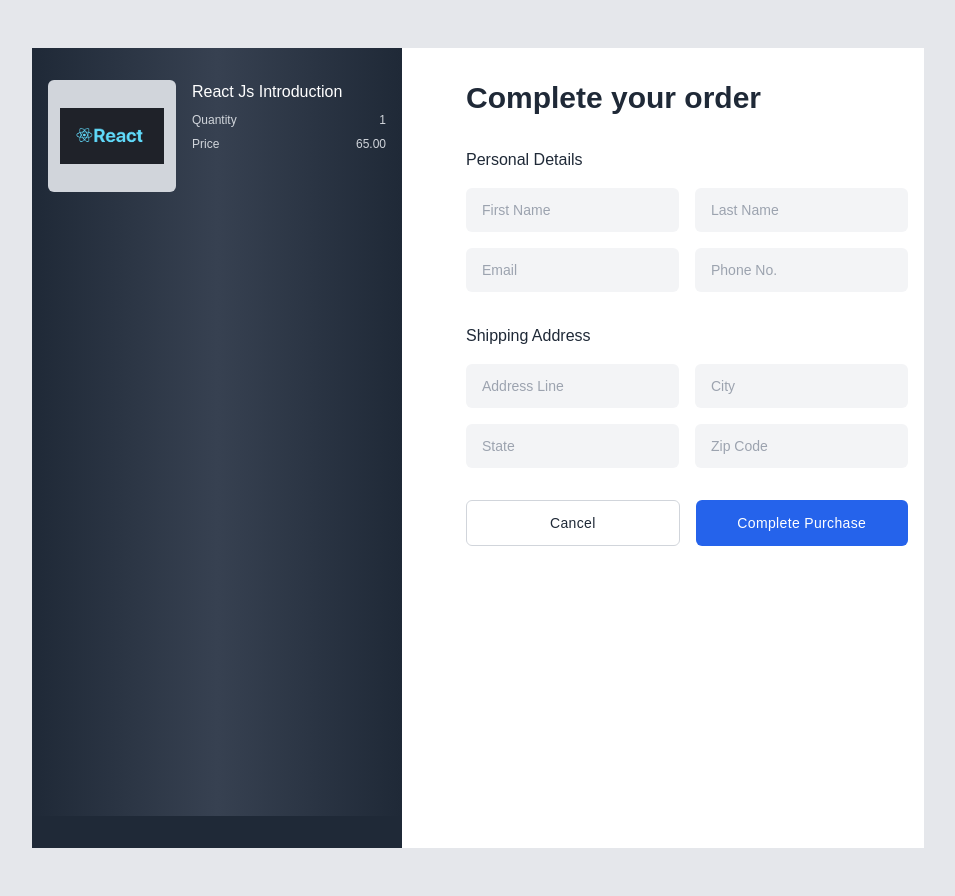
After one commit to Midlands-State-University-Org/google-classroom-shortcourses, a Django app: page /course/checkout/1/ in a window 1280 px wide. The commit adds this page. Shown: the whole page, without its empty margins (162-1117 px from the left). Run offline with Django 5.2, Linux system fonts and the light colour scheme; data comes from the database, SQL or seed files in the repository; both versions use the stored data as it was after the commit; some libraries are stand-ins or nearby versions.

Commit message:
course checkout uis

```diff
--- a/coursesdev/djangoGoogleClassroom/models.py
+++ b/coursesdev/djangoGoogleClassroom/models.py
@@ -13,6 +13,14 @@ class Course(models.Model):
     startdate = models.DateField(default=date.today)
     googleclassroomid = models.CharField(max_length=255, unique=True)
 
+
+
+
+    def get_google_classroom_url(self):
+        if self.googleclassroomid:
+            return f"https://classroom.google.com/c/{self.googleclassroomid}"
+        return "#"
+
     def __str__(self):
         return self.name
 
--- /dev/null
+++ b/coursesdev/djangoGoogleClassroom/templates/course-checkout.html
@@ -0,0 +1,104 @@
+<!DOCTYPE html>
+<html lang="en">
+<head>
+    <meta charset="UTF-8">
+    <meta name="viewport" content="width=device-width, initial-scale=1.0">
+    <title>{{ course.name }}</title>
+    <script src="https://cdn.tailwindcss.com"></script>
+</head>
+<body class="flex justify-center bg-gray-200 px-6 text-gray-800 py-12" >
+
+    <div class="font-[sans-serif] bg-white">
+        <div class="flex max-sm:flex-col gap-12 max-lg:gap-4 h-full">
+          <div class="bg-gradient-to-r from-gray-800 via-gray-700 to-gray-800 sm:h-screen sm:sticky sm:top-0 lg:min-w-[370px] sm:min-w-[300px] ml-rounded-md">
+            <div class="relative h-full">
+              <div class="px-4 py-8 sm:overflow-auto sm:h-[calc(100vh-60px)]">
+                <div class="space-y-4">
+
+                  <div class="flex items-start gap-4">
+                    <div class="w-32 h-28 max-lg:w-24 max-lg:h-24 flex p-3 shrink-0 bg-gray-300 rounded-md">
+                <img src="{{ course.courseimage.imagepath.url }}" alt="{{ course.name }}" class="w-full object-contain" >
+
+                    </div>
+                    <div class="w-full">
+                      <h3 class="text-base text-white">{{course.name}}</h3>
+                      <ul class="text-xs text-gray-300 space-y-2 mt-2">
+                        <li class="flex flex-wrap gap-4">Quantity <span class="ml-auto">1</span></li>
+                        <li class="flex flex-wrap gap-4">Price <span class="ml-auto">{{course.price}}</span></li>
+                      </ul>
+                    </div>
+                  </div>
+
+
+
+
+
+
+                </div>
+              </div>
+
+              <div class="md:absolute md:left-0 md:bottom-0 bg-gray-800 w-full p-4">
+              </div>
+            </div>
+          </div>
+
+          <div class="max-w-4xl w-full h-max rounded-md px-4 py-8 sticky top-0">
+            <h2 class="text-3xl font-extrabold text-gray-800">Complete your order</h2>
+            <form class="mt-8">
+              <div>
+                <h3 class="text-base text-gray-800 mb-4">Personal Details</h3>
+                <div class="grid md:grid-cols-2 gap-4">
+                  <div>
+                    <input type="text" placeholder="First Name"
+                      class="px-4 py-3 bg-gray-100 focus:bg-transparent text-gray-800 w-full text-sm rounded-md focus:outline-blue-600" />
+                  </div>
+
+                  <div>
+                    <input type="text" placeholder="Last Name"
+                      class="px-4 py-3 bg-gray-100 focus:bg-transparent text-gray-800 w-full text-sm rounded-md focus:outline-blue-600" />
+                  </div>
+
+                  <div>
+                    <input type="email" placeholder="Email"
+                      class="px-4 py-3 bg-gray-100 focus:bg-transparent text-gray-800 w-full text-sm rounded-md focus:outline-blue-600" />
+                  </div>
+
+                  <div>
+                    <input type="number" placeholder="Phone No."
+                      class="px-4 py-3 bg-gray-100 focus:bg-transparent text-gray-800 w-full text-sm rounded-md focus:outline-blue-600" />
+                  </div>
+                </div>
+              </div>
+
+              <div class="mt-8">
+                <h3 class="text-base text-gray-800 mb-4">Shipping Address</h3>
+                <div class="grid md:grid-cols-2 gap-4">
+                  <div>
+                    <input type="text" placeholder="Address Line"
+                      class="px-4 py-3 bg-gray-100 focus:bg-transparent text-gray-800 w-full text-sm rounded-md focus:outline-blue-600" />
+                  </div>
+                  <div>
+                    <input type="text" placeholder="City"
+                      class="px-4 py-3 bg-gray-100 focus:bg-transparent text-gray-800 w-full text-sm rounded-md focus:outline-blue-600" />
+                  </div>
+                  <div>
+                    <input type="text" placeholder="State"
+                      class="px-4 py-3 bg-gray-100 focus:bg-transparent text-gray-800 w-full text-sm rounded-md focus:outline-blue-600" />
+                  </div>
+                  <div>
+                    <input type="text" placeholder="Zip Code"
+                      class="px-4 py-3 bg-gray-100 focus:bg-transparent text-gray-800 w-full text-sm rounded-md focus:outline-blue-600" />
+                  </div>
+                </div>
+
+                <div class="flex gap-4 max-md:flex-col mt-8">
+                  <button type="button" class="rounded-md px-6 py-3 w-full text-sm tracking-wide bg-transparent hover:bg-gray-100 border border-gray-300 text-gray-800 max-md:order-1">Cancel</button>
+                  <button type="button" class="rounded-md px-6 py-3 w-full text-sm tracking-wide bg-blue-600 hover:bg-blue-700 text-white">Complete Purchase</button>
+                </div>
+              </div>
+            </form>
+          </div>
+        </div>
+      </div>
+</body>
+</html>
--- a/coursesdev/djangoGoogleClassroom/templates/course-detail.html
+++ b/coursesdev/djangoGoogleClassroom/templates/course-detail.html
@@ -6,7 +6,7 @@
     <title>{{ course.name }}</title>
     <script src="https://cdn.tailwindcss.com"></script>
 </head>
-<body class="flex justify center bg-gray-200 px-6 text-gray-800 style=" >
+<body class="flex justify-center bg-gray-200 px-6 text-gray-800 style=" >
 
     <div class="font-sans my-6 p-8 tracking-wide  max-lg:max-w-2xl mx-auto">
         <div>
@@ -103,8 +103,10 @@
             <hr class="my-8" />
 
             <div class="flex flex-wrap gap-4">
+              <a href="{% url 'course_checkout' course.id %}">
               <button type="button" class="min-w-[200px] px-4 py-3 bg-gray-800 hover:bg-gray-900 text-white text-sm font-semibold rounded">Buy now</button>
-              <button type="button" class="min-w-[200px] px-4 py-2.5 border border-gray-800 bg-transparent hover:bg-gray-50 text-gray-800 text-sm font-semibold rounded">Add to cart</button>
+            </a>
+              {% comment %} <button type="button" class="min-w-[200px] px-4 py-2.5 border border-gray-800 bg-transparent hover:bg-gray-50 text-gray-800 text-sm font-semibold rounded">Add to cart</button> {% endcomment %}
             </div>
           </div>
         </div>
--- a/coursesdev/djangoGoogleClassroom/templates/courses.html
+++ b/coursesdev/djangoGoogleClassroom/templates/courses.html
@@ -36,8 +36,7 @@
           </div>
           <div class="grid grid-cols-1 md:grid-cols-2 lg:grid-cols-3 gap-6 mt-16 max-lg:max-w-3xl max-md:max-w-md mx-auto">
             {% for course in courses %}
-            <a href="/dashboard/?course_id={{ course.id }}" class="bg-white cursor-pointer rounded-lg overflow-hidden shadow-[0_2px_10px_-3px_rgba(6,81,237,0.3)] relative group">
-              {% comment %} <img src="https://readymadeui.com/Imagination.webp" alt="Blog Post 1" class="w-full h-96 object-cover" /> {% endcomment %}
+            <a href="{% url 'course_detail' course.id %}" class="bg-white cursor-pointer rounded-lg overflow-hidden shadow-[0_2px_10px_-3px_rgba(6,81,237,0.3)] relative group">
               {% if course.courseimage %}
                 <img src="{{ course.courseimage.imagepath.url }}" alt="{{ course.name }}" class="w-full h-60 object-cover group-hover:scale-125 transition-all duration-300" >
             {% else %}
--- a/coursesdev/djangoGoogleClassroom/templates/dashboard.html
+++ b/coursesdev/djangoGoogleClassroom/templates/dashboard.html
@@ -58,7 +58,7 @@
                   <div class="mt-6">
                     <h3 class="text-lg font-bold text-gray-800 mb-3">{{ class.name }}</h3>
                     <p class="text-gray-800 text-sm mb-4">{{ class.description }}</p>
-                    <a href="https://classroom.google.com/u/{{ class.googleclassroomid }}" target="_blank" class="mt-6">
+                    <a href="https://classroom.google.com" target="_blank" class="mt-6">
                       <button type="button" class="flex items-center font-semibold flex-wrap justify-between gap-2 border rounded-3xl pl-5 pr-3 h-14 w-full hover:bg-blue-100 transition-all duration-300">
                         Google Classroom
                         <div class="w-11 h-11 rounded-full bg-blue-200 flex justify-center items-center">
--- a/coursesdev/djangoGoogleClassroom/urls.py
+++ b/coursesdev/djangoGoogleClassroom/urls.py
@@ -7,6 +7,7 @@ urlpatterns = [
     path('', views.landing_page, name='landing'),
     path('courses/', views.courses, name='courses'),
     path('course/<int:courseid>/', views.course_detail, name='course_detail'),
+    path('course/checkout/<int:courseid>/', views.course_checkout, name='course_checkout'),
     path('login/', views.google_classroom_login, name='login'),
     path('oauth2callback/', views.oauth2callback, name='oauth2callback'),
     path('dashboard/', views.dashboard, name='dashboard'),
--- a/coursesdev/djangoGoogleClassroom/views.py
+++ b/coursesdev/djangoGoogleClassroom/views.py
@@ -47,6 +47,17 @@ def course_detail(request, courseid):
 
     # Render the course detail template
     return render(request, 'course-detail.html', {'course': course})
+
+
+def course_checkout(request, courseid):
+    """
+    View to display details of a single course.
+    """
+    # Fetch the course using the provided ID or show a 404 if not found
+    course = get_object_or_404(Course, id=courseid)
+
+    # Render the course detail template
+    return render(request, 'course-checkout.html', {'course': course})
 
 def google_classroom_login(request):
     credentials_path = os.path.join(settings.BASE_DIR, 'credentials.json')
```
Also changed, not shown: coursesdev/db.sqlite3, coursesdev/media/wededev.jpg (added).
